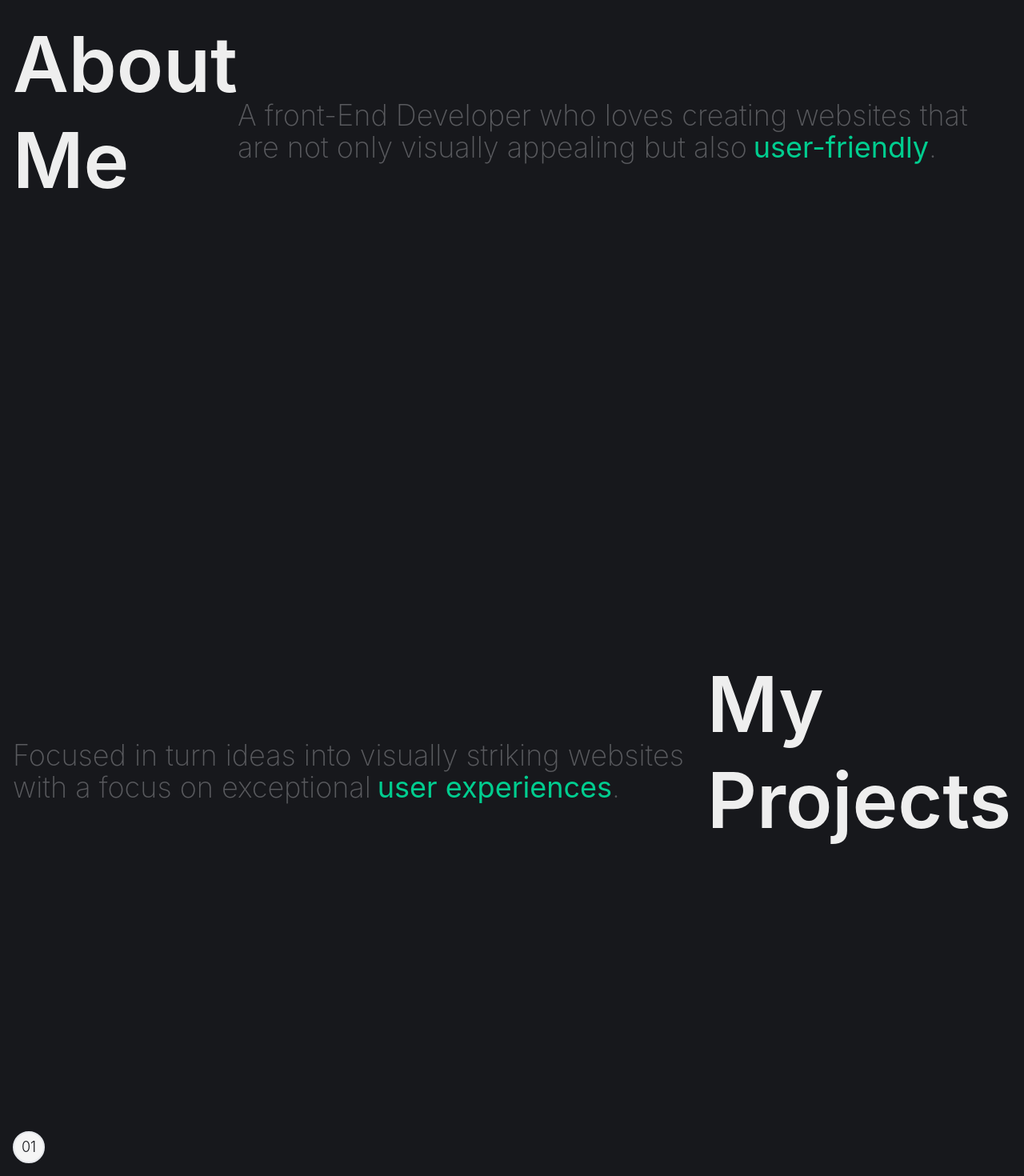
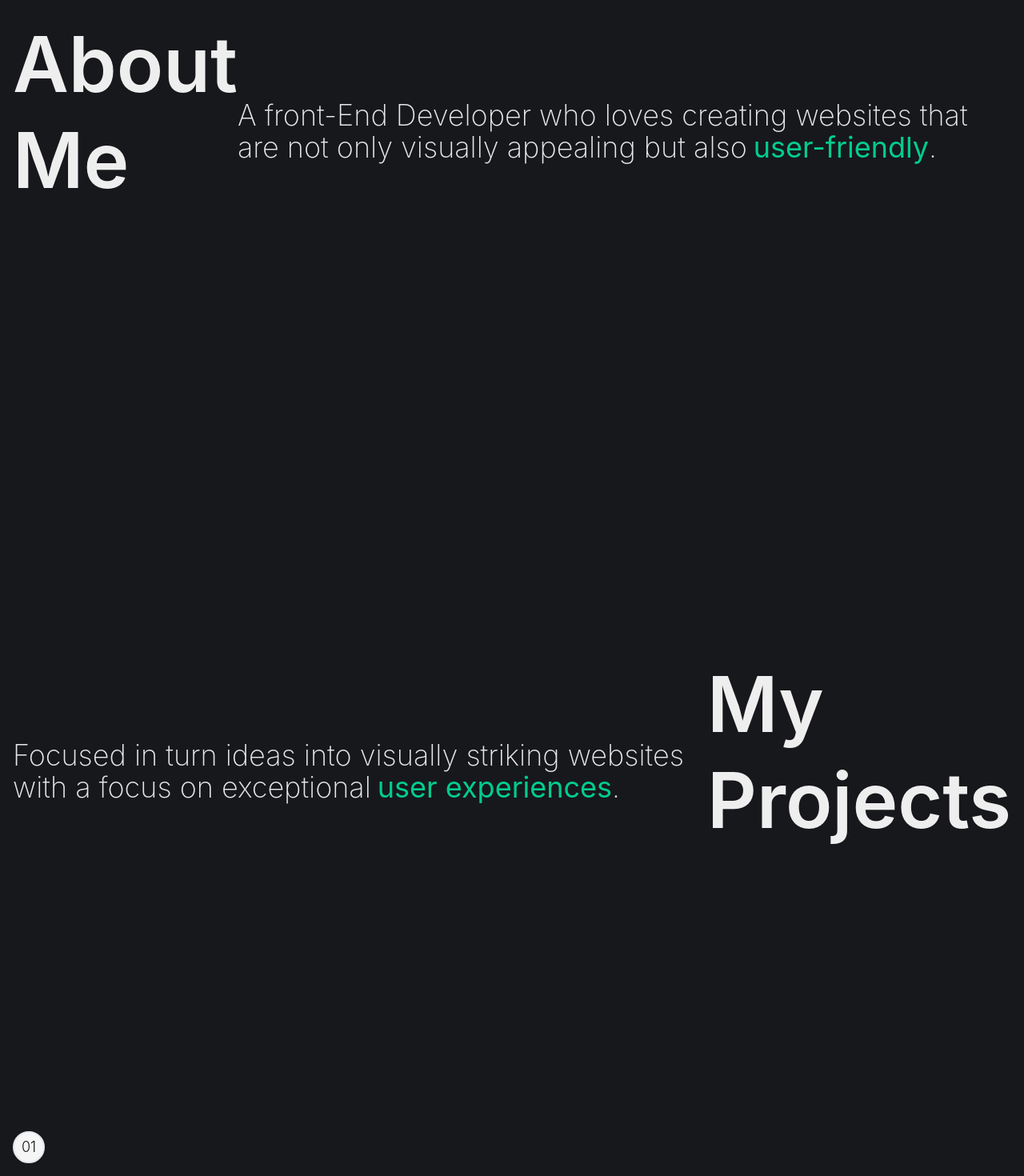
Before and after one commit to Braulin96/MyPortfolio, a React (Create React App) app in the folder portofolio/: page / in a window 1280 px wide. Shown: the part 1060-2530 px from the top of the page at 80% size. Built offline with nearby package versions, Linux system fonts and the light colour scheme; a web font is replaced by a local one; what tailwindcss-animated would draw is missing.

Commit message:
change the color to text-gray-200 in AboutMe, MyProjects and Skills components

```diff
--- a/portofolio/src/components/AboutMe.js
+++ b/portofolio/src/components/AboutMe.js
@@ -8,7 +8,7 @@ const AboutMe = () => {
             <br />
             Me
           </p>
-          <p className="sm:text-4xl text-2xl text-secondary-gray font-extralight lg:mt-12 mt-6 z-20">
+          <p className="sm:text-4xl text-2xl text-gray-200 font-extralight lg:mt-12 mt-6 z-20">
             A front-End Developer who loves creating websites that are not only
             visually appealing but also
             <span className="font-normal ml-2 text-primary-green">user-friendly</span>.
--- a/portofolio/src/components/MyProjects.js
+++ b/portofolio/src/components/MyProjects.js
@@ -8,7 +8,7 @@ const MyProjects = () => {
             <br />
             Projects
           </p>
-          <p className="sm:text-4xl text-2xl text-secondary-gray font-extralight z-20 lg:mt-12 mt-6">
+          <p className="sm:text-4xl text-2xl text-gray-200 font-extralight z-20 lg:mt-12 mt-6">
             Focused in turn ideas into visually striking websites with a focus
             on exceptional
             <span className="font-normal ml-2 text-primary-green">user experiences</span>.
--- a/portofolio/src/components/Skills.js
+++ b/portofolio/src/components/Skills.js
@@ -6,7 +6,7 @@ const Skills = () => {
           <p className="sm:text-8xl text-6xl font-semibold text-primary-gray">
             Skills
           </p>
-          <div className="grid md:grid-cols-4 grid-cols-2 w-full gap-x-10 md:text-xl text-base lg:mt-0 mt-6 gap-y-12 text-secondary-gray">
+          <div className="grid md:grid-cols-4 grid-cols-2 w-full gap-x-10 md:text-xl text-base lg:mt-0 mt-6 gap-y-12 text-gray-200">
             <ul className="font-light flex flex-col gap-y-4 mx-auto w-40">
               <li>React JS</li>
               <li>JavaScript</li>
```
